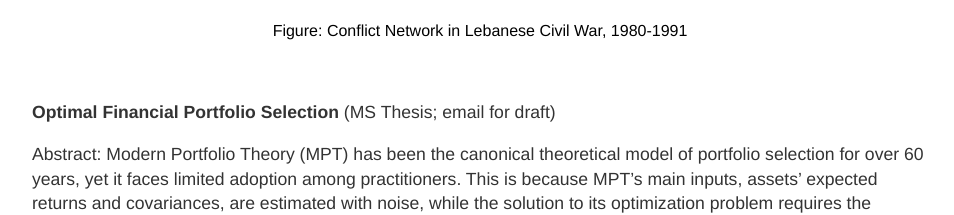
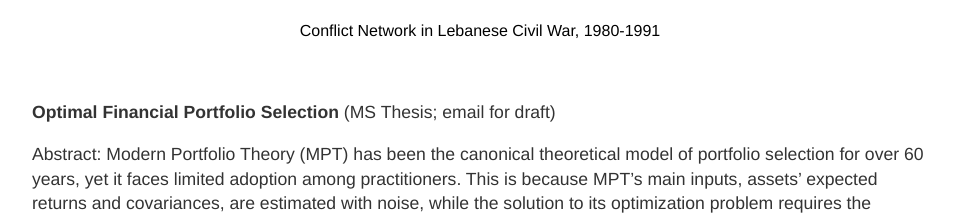
Before and after one commit to georgederpa/georgederpa, a Jekyll site: the page built from research/index.md, in a window 1280 px wide and 1400 px high, scrolled down 2367 px. Shown: the part 238-453 px from the top of the window, without its empty margins (160-1114 px from the left). Built offline with Jekyll 4.4.1, drawn with Linux system fonts in a browser that asks for light colours; our own code applies the rules of GitHub Pages for plain Markdown files; some of the changed text lies outside the part shown.

Commit message:
change fig details

```diff
--- a/research/index.md
+++ b/research/index.md
@@ -6,7 +6,7 @@ Abstract: A large literature argues that dictatorships can achieve high levels o
 
 <div style="text-align:center" markdown="1">
 ![Chad vs. Botswana Network](/research/chadVSbotswana.png){: height="400px" width="750px"}
-<center>Figure: Elite financial network in Chad 2015 (left) vs Botswana 2015 (right)</center>
+<center>Elite financial network in Chad 2015 (left) vs Botswana 2015 (right)</center>
 </div>
 
 <br>
@@ -18,7 +18,7 @@ Abstract: Some countries have counted hundreds of their citizens fleeing to figh
 
 <div style="text-align:center" markdown="1">
 ![XX](/research/XX.pdf){: height="400px" width="750px"}
-<center>Figure: XX </center>
+<center> XX </center>
 </div>
 
 <br>
@@ -29,7 +29,7 @@ Abtract: When do rebel groups fight each other? How is conflict between rebel gr
 
 <div style="text-align:center" markdown="1">
 ![Lebanon Conflict Network](/research/lebanon_80-91.pdf){: height="400px" width="750px"}
-<center>Figure: Conflict Network in Lebanese Civil War, 1980-1991 </center>
+<center> Conflict Network in Lebanese Civil War, 1980-1991 </center>
 </div>
 
 <br>
@@ -40,9 +40,10 @@ Abstract:  Modern Portfolio Theory (MPT) has been the canonical theoretical mode
 
 <div style="text-align:center" markdown="1">
 ![Scatterplot](/research/scatter.pdf){: height="400px" width="750px"}
-<center>Figure: Realized Portfolio Risk vs Return </center>
+<center> Realized Portfolio Risk vs Return </center>
 </div>
 
+<br>
 
 ## Published/Forthcoming Articles
 * [Are Coups Good for Democracy?](/research/RAP_publication.pdf) with [Erica Frantz](http://ericafrantz.com/3001.html), [Barbara Geddes](http://www.polisci.ucla.edu/people/barbara-geddes), and [Joseph Wright](http://sites.psu.edu/wright). 2016. *Research & Politics*
```
